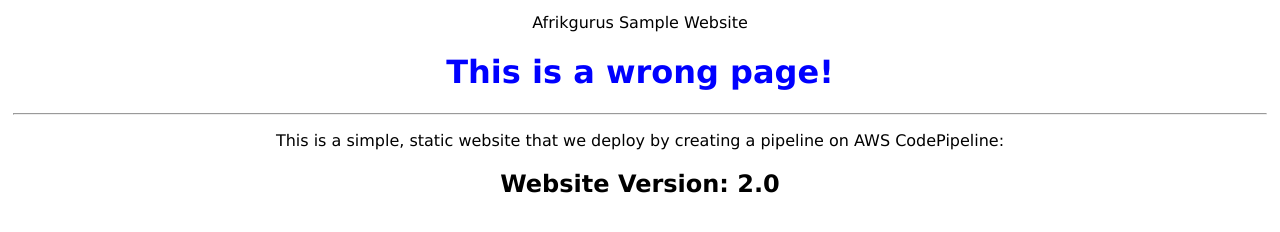
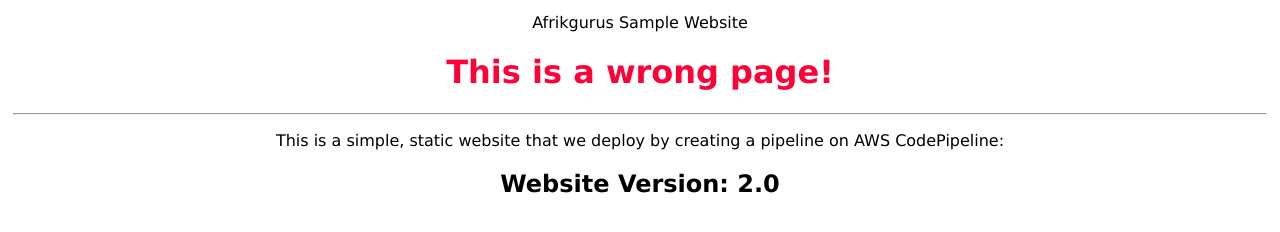
Before and after one commit to elviedjomo/Repo, a plain HTML site: page error.html in a window 1280 px wide. Drawn offline with Linux system fonts and the light colour scheme.

Commit message:
change made to my code

```diff
--- a/error.html
+++ b/error.html
@@ -6,7 +6,7 @@
     <script> java script here </script>
   </head>
   <body style="text-align:center;font-family:Verdana;margin:1%;">
-      <h1 style="color:blue;"> This is a wrong page!</h1>
+      <h1 style="color:rgb(255, 0, 55);"> This is a wrong page!</h1>
       <hr>
       <p>This is a simple, static website that we deploy by creating a pipeline on AWS CodePipeline:</p>
       <h2>Website Version: 2.0</h2>
```
